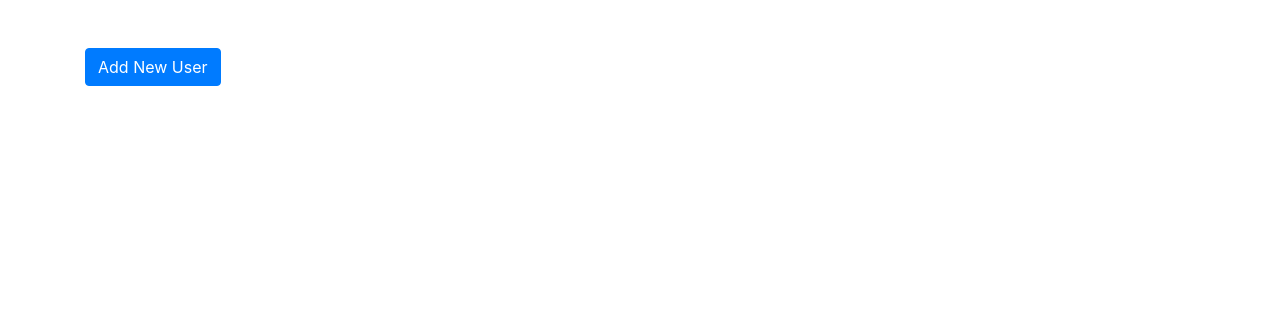
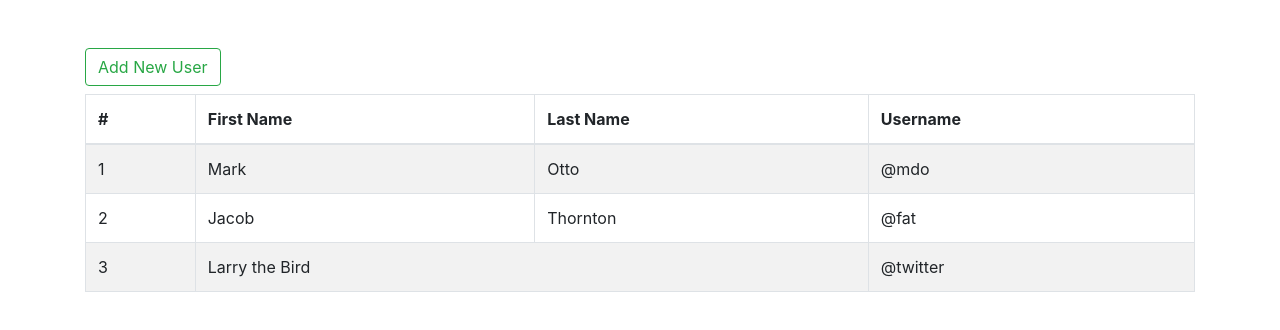
Before and after one commit to NaimBiswas/react-CRUD, a React (Create React App) app: page / in a window 1280 px wide. Shown: the top 330 px of the page. Built offline with nearby package versions, Linux system fonts and the light colour scheme.

Commit message:
add react-bootstrap table

```diff
--- a/src/components/Home.js
+++ b/src/components/Home.js
@@ -1,10 +1,41 @@
 import React from 'react'
-import { Button } from 'react-bootstrap'
+import { Button, Table } from 'react-bootstrap'
 
 const Home = () => {
    return (
       <div className='container'>
-         <Button className='btn btn-primary mt-5'>Add New User</Button>
+         <Button variant='outline-success mt-5 mb-2'>Add New User</Button>
+         <div className="table">
+            <Table striped bordered hover>
+               <thead>
+                  <tr>
+                     <th>#</th>
+                     <th>First Name</th>
+                     <th>Last Name</th>
+                     <th>Username</th>
+                  </tr>
+               </thead>
+               <tbody>
+                  <tr>
+                     <td>1</td>
+                     <td>Mark</td>
+                     <td>Otto</td>
+                     <td>@mdo</td>
+                  </tr>
+                  <tr>
+                     <td>2</td>
+                     <td>Jacob</td>
+                     <td>Thornton</td>
+                     <td>@fat</td>
+                  </tr>
+                  <tr>
+                     <td>3</td>
+                     <td colSpan="2">Larry the Bird</td>
+                     <td>@twitter</td>
+                  </tr>
+               </tbody>
+            </Table>
+         </div>
       </div>
    )
 }
```
Also changed, not shown: 1 other file (tests, documents, lock files or other folders).
